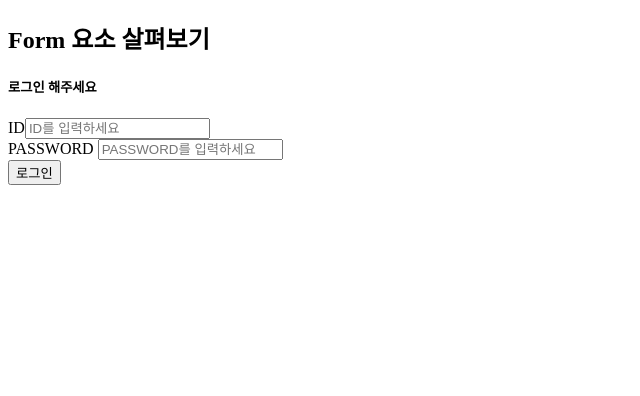
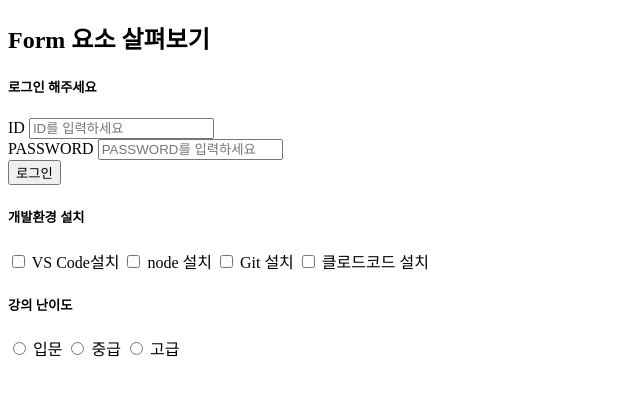
Before and after one commit to livilia989/learn-html-8nd, a plain HTML site: page form.html in a window 1280 px wide. Shown: the whole page, without its empty margins (0-640 px from the left). Drawn offline with Linux system fonts and the light colour scheme.

Commit message:
체크박스,라디어버튼 실습

```diff
--- a/form.html
+++ b/form.html
@@ -11,19 +11,22 @@
     <form>
       <h5>로그인 해주세요</h5>
       <div>
-        ID<input
+        <label for="userid">ID</label>
+        <input
           type="text"
           id="userid"
+          name="userid"
           maxlength="50"
           placeholder="ID를 입력하세요"
           required
         />
       </div>
       <div>
-        PASSWORD
+        <label for="userpassword">PASSWORD</label>
         <input
           type="password"
           id="userpassword"
+          name="userpassword"
           maxlength="20"
           placeholder="PASSWORD를 입력하세요"
           required
@@ -31,5 +34,28 @@
       </div>
       <input type="submit" value="로그인" />
     </form>
+
+    <!-- 체크박스 -->
+    <form>
+      <h5>개발환경 설치</h5>
+      <input id="vscode" type="checkbox" name="setup" value="vscode" />
+      <label for="vscode">VS Code설치</label>
+      <input id="node" type="checkbox" name="setup" value="node" />
+      <label for="node">node 설치</label>
+      <input id="git" type="checkbox" name="setup" value="git" />
+      <label for="git">Git 설치</label>
+      <input id="claudecode" type="checkbox" name="setup" value="claudecode" />
+      <label for="claudecode">클로드코드 설치</label>
+      <!-- 라디오버튼 -->
+
+      <h5>강의 난이도</h5>
+
+      <input id="lv1" type="radio" name="level" value="lv1" />
+      <label for="lv1">입문</label>
+      <input id="lv2" type="radio" name="level" value="lv2" />
+      <label for="lv2">중급</label>
+      <input id="lv3" type="radio" name="level" value="lv3" />
+      <label for="lv3">고급</label>
+    </form>
   </body>
 </html>
```
Also changed, not shown: index.html (+1 -1 lines).
